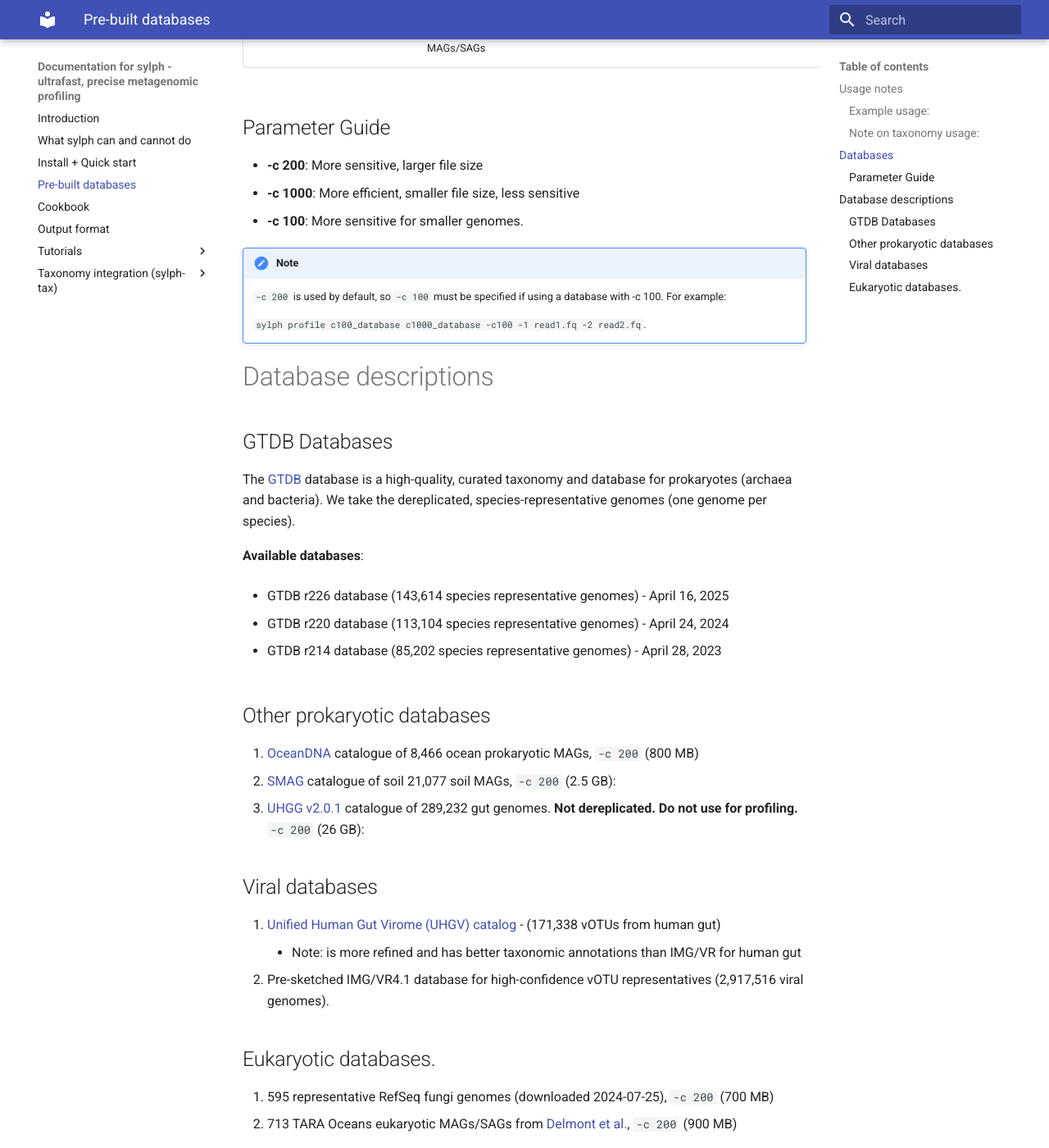
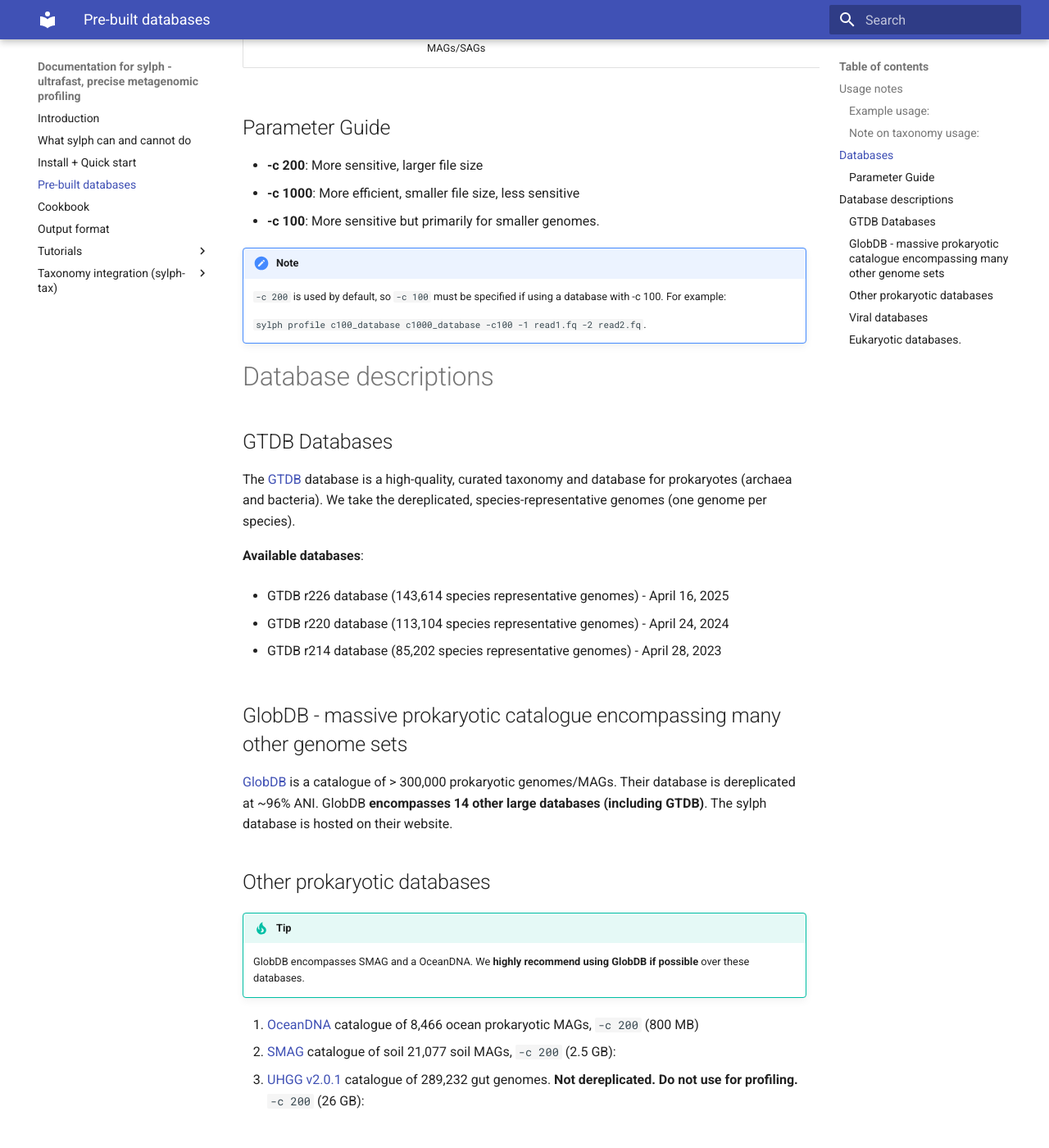
Before and after one commit to sylph-docs/sylph-docs.github.io, an MkDocs documentation site: the page built from docs/pre‐built-databases.md, in a window 1280 px wide and 1400 px high, scrolled down 1763 px. Shown: the whole window at 82% size. Built offline with MkDocs 1.6.1 and Material for MkDocs 9.7.7, drawn with Linux system fonts in a browser that asks for light colours; some of the changed text lies outside the part shown.

Commit message:
made appropriate with sylph-tax v1.5.1

```diff
--- a/docs/pre‐built-databases.md
+++ b/docs/pre‐built-databases.md
@@ -30,10 +30,10 @@
 | | GTDB r220 | 113,104 species | -c 1000 | 2.6 GB | [gtdb-r220-c1000-dbv1.syldb](http://faust.compbio.cs.cmu.edu/sylph-stuff/gtdb-r220-c1000-dbv1.syldb) | [mirror](https://storage.googleapis.com/sylph-stuff/gtdb-r220-c1000-dbv1.syldb) | |
 | | GTDB r214 | 85,202 species | -c 200 | 10 GB | [v0.3-c200-gtdb-r214.syldb](http://faust.compbio.cs.cmu.edu/sylph-stuff/v0.3-c200-gtdb-r214.syldb) | [mirror](https://storage.googleapis.com/sylph-stuff/v0.3-c200-gtdb-r214.syldb) | |
 | | GTDB r214 | 85,202 species | -c 1000 | 2 GB | [v0.3-c1000-gtdb-r214.syldb](http://faust.compbio.cs.cmu.edu/sylph-stuff/v0.3-c1000-gtdb-r214.syldb) | [mirror](https://storage.googleapis.com/sylph-stuff/v0.3-c1000-gtdb-r214.syldb) | |
+| **Prokaryotic (GlobDB)** | GlobDB r226 | 306,260 species | -c 200 | 32 GB | See [the GlobDB website](https://globdb.org/index.php/home) | | Third-party database |
  **Prokaryotic (Other)** | OceanDNA | 8,466 ocean MAGs | -c 200 | 800 MB | [OceanDNA-c200-v0.3.syldb](http://faust.compbio.cs.cmu.edu/sylph-stuff/OceanDNA-c200-v0.3.syldb) | [mirror](https://storage.googleapis.com/sylph-stuff/OceanDNA-c200-v0.3.syldb) | |
 | | SMAG | 21,077 soil MAGs | 200 | 2.5 GB | [SMAG-c200-v0.3.syldb](http://faust.compbio.cs.cmu.edu/sylph-stuff/SMAG-c200-v0.3.syldb) | [mirror](https://storage.googleapis.com/sylph-stuff/SMAG-c200-v0.3.syldb) | |
 | | UHGG v2.0.1 **(not dereplicated)**| 289,232 gut genomes | -c 200 | 26 GB | [uhgg_all_c200_v0.3.0.syldb](http://faust.compbio.cs.cmu.edu/sylph-stuff/uhgg_all_c200_v0.3.0.syldb) | [mirror](https://storage.googleapis.com/sylph-stuff/uhgg_all_c200_v0.3.0.syldb) | Not dereplicated - do not use for profiling |
-| | GlobDB r226 | 306,260 species | -c 200 | 32 GB | See [the GlobDB website](https://globdb.org/index.php/home) | | Third-party database |
 | **Viral** | UHGV | 171,338 gut vOTUs | -c 100 | 0.4 GB | [uhgv_c100_dbv1.syldb](http://faust.compbio.cs.cmu.edu/sylph-stuff/uhgv_c100_dbv1.syldb) | [mirror](https://storage.googleapis.com/sylph-stuff/uhgv_c100_dbv1.syldb) | |
 | | UHGV | 171,338 gut vOTUs | -c 200 | 0.2 GB | [uhgv_c200_dbv1.syldb](http://faust.compbio.cs.cmu.edu/sylph-stuff/uhgv_c200_dbv1.syldb) | [mirror](https://storage.googleapis.com/sylph-stuff/uhgv_c200_dbv1.syldb) | |
 | | IMG/VR4.1 | 2,917,516 viral genomes | -c 200 | 2 GB | [imgvr_c200_v0.3.0.syldb](http://faust.compbio.cs.cmu.edu/sylph-stuff/imgvr_c200_v0.3.0.syldb) | [mirror](https://storage.googleapis.com/sylph-stuff/imgvr_c200_v0.3.0.syldb) | |
@@ -43,7 +43,7 @@
 ## Parameter Guide
 - **-c 200**: More sensitive, larger file size
 - **-c 1000**: More efficient, smaller file size, less sensitive
-- **-c 100**: More sensitive for smaller genomes.
+- **-c 100**: More sensitive but primarily for smaller genomes.
 
 !!! note
 
@@ -66,7 +66,15 @@
 
 - GTDB r214 database (85,202 species representative genomes) - April 28, 2023
 
+## GlobDB - massive prokaryotic catalogue encompassing many other genome sets
+
+[GlobDB](https://globdb.org/) is a catalogue of > 300,000 prokaryotic genomes/MAGs. Their database is dereplicated at ~96% ANI. GlobDB **encompasses 14 other large databases (including GTDB)**. The sylph database is hosted on their website.
+
 ## Other prokaryotic databases
+
+!!! tip
+
+    GlobDB encompasses SMAG and a OceanDNA. We **highly recommend using GlobDB if possible** over these databases.
 
 1. [OceanDNA](https://doi.org/10.1038/s41597-022-01392-5) catalogue of 8,466 ocean prokaryotic MAGs, `-c 200` (800 MB)
 2. [SMAG](https://www.nature.com/articles/s41467-023-43000-z) catalogue of soil 21,077 soil MAGs, `-c 200` (2.5 GB):
```
Also changed, not shown: docs/5‐minute-sylph-tutorial.md (+2 -0 lines), docs/sylph-tax-commands.md (+1 -0 lines), docs/sylph-tax-output-format.md (+5 -1 lines), docs/sylph-tax.md (+4 -3 lines).
